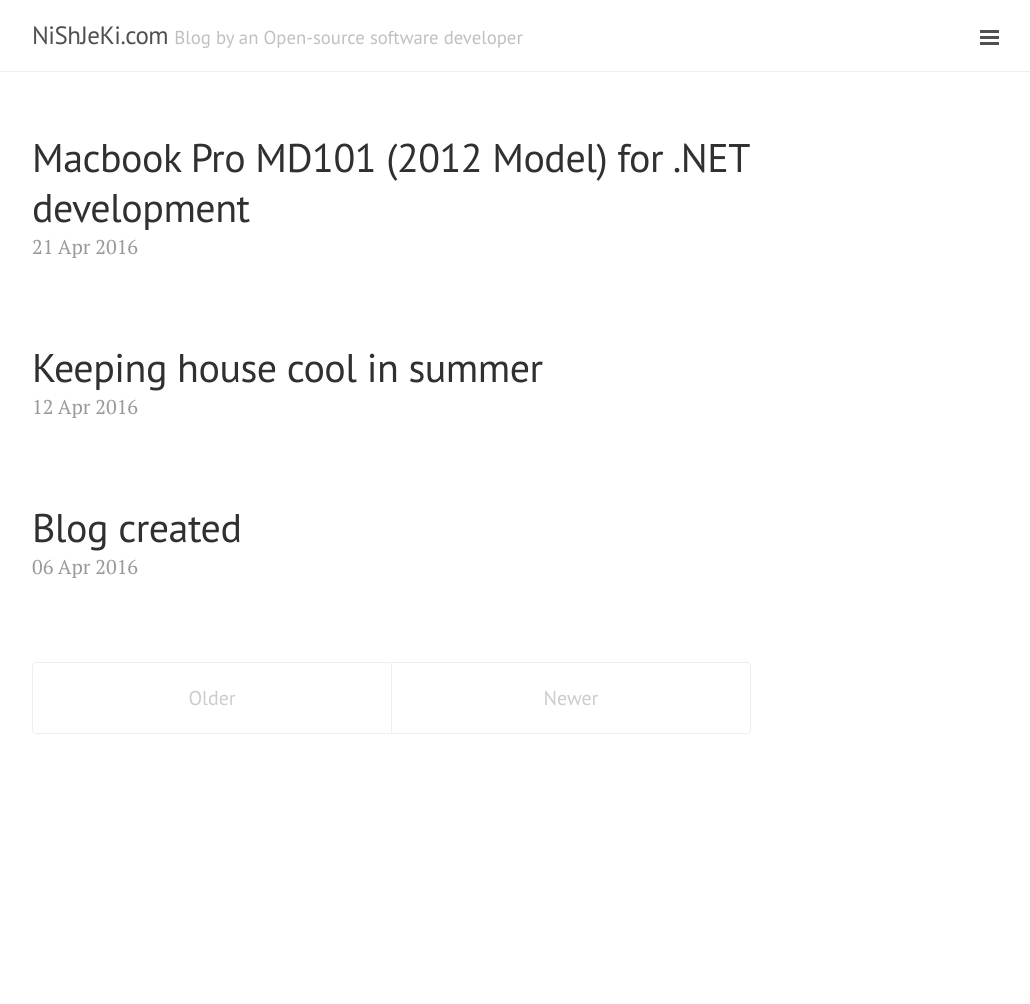
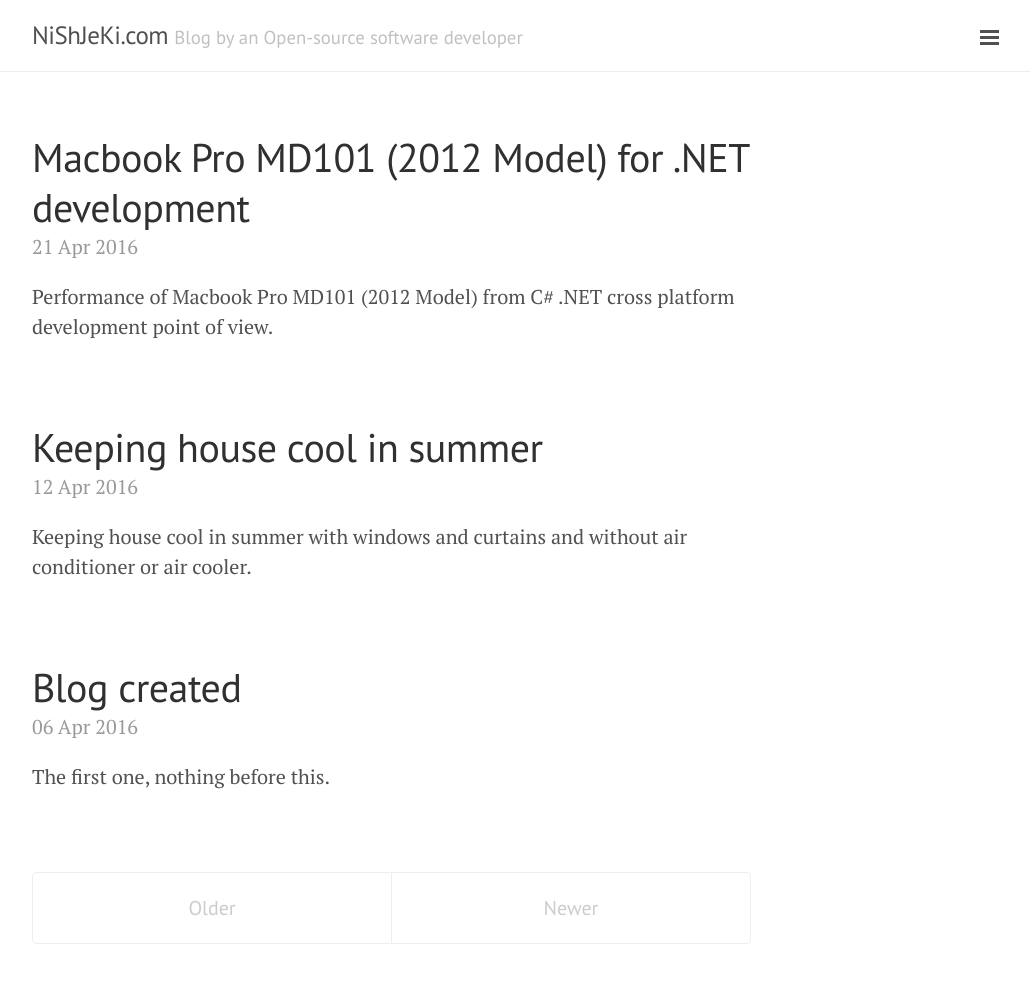
Before and after one commit to nishjeki/nishjeki.github.io, a Jekyll site: the page built from index.html, in a window 1280 px wide. Shown: the whole page, without its empty margins (248-1278 px from the left). Built offline with Jekyll 4.4.1, drawn with Linux system fonts in a browser that asks for light colours; the list of posts is cut into pages by our own code; before the commit the page ends 900 px from its top, so only the background shows below that.

Commit message:
Fixes #6 Add meta description

```diff
--- a/_includes/head.html
+++ b/_includes/head.html
@@ -13,6 +13,8 @@
     {% endif %}
   </title>
 
+  {% if page.description %}<meta name="description" content="{{ page.description }}">{% endif %}
+
   <!-- CSS -->
   <link rel="stylesheet" href="/public/css/poole.css">
   <link rel="stylesheet" href="/public/css/syntax.css">
--- a/_posts/2016-04-06-Blog-created.md
+++ b/_posts/2016-04-06-Blog-created.md
@@ -2,6 +2,7 @@
 disqus: true
 layout: post
 title: Blog created
+description: The first one, nothing before this.
 ---
 
 The first one, nothing before this.
--- a/_posts/2016-04-12-Keeping house cool in summer.md
+++ b/_posts/2016-04-12-Keeping house cool in summer.md
@@ -2,6 +2,7 @@
 disqus: true
 layout: post
 title: Keeping house cool in summer
+description: Keeping house cool in summer with windows and curtains and without air conditioner or air cooler.
 ---
 
 Now that I started living at home full time, the first issue I faced is the heat in this summer.
--- a/_posts/2016-04-21-Macbook Pro for .net development.md
+++ b/_posts/2016-04-21-Macbook Pro for .net development.md
@@ -2,6 +2,7 @@
 disqus: true
 layout: post
 title: Macbook Pro MD101 (2012 Model) for .NET development
+description: Performance of Macbook Pro MD101 (2012 Model) from C# .NET cross platform development point of view.
 ---
 
 I recently purchased a Macbook Pro - MD101 (2012 Model).  Well, it is quite an old model, but considering the price and upgradeability, its best suited for my need.  I got it for Rs. 61,499 on flipkart.com.
--- a/index.html
+++ b/index.html
@@ -12,8 +12,7 @@ layout: default
     </h1>
 
     <span class="post-date">{{ post.date | date_to_string }}</span>
-
-    {{ post.summary }}
+    {{ post.description }}
   </div>
   {% endfor %}
 </div>
```
